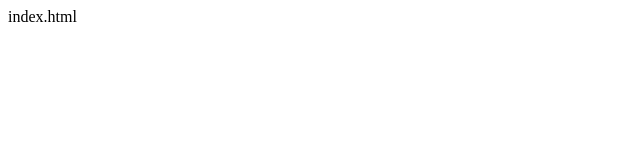
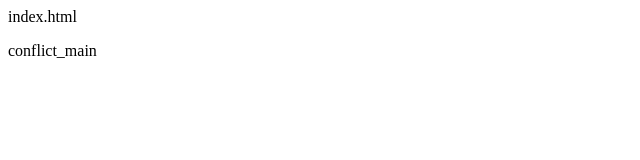
Before and after one commit to yoshi-bns/git_test, a plain HTML site: page index.html in a window 1280 px wide. Shown: the full height of the page, 0-640 px from the left. Drawn offline with Linux system fonts and the light colour scheme.

Commit message:
fonflict_main

```diff
--- a/index.html
+++ b/index.html
@@ -1 +1,2 @@
 <p>index.html</p>
+<p>conflict_main</p>
```
